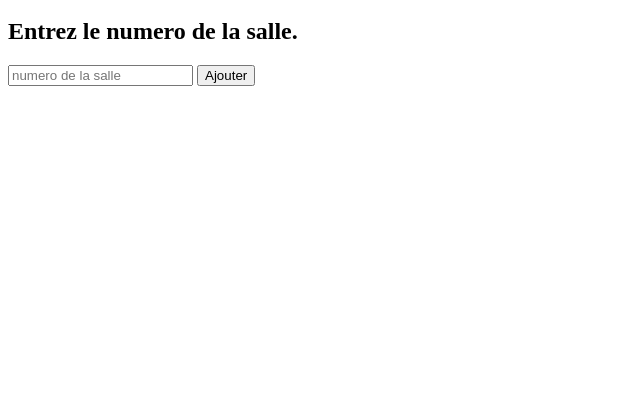
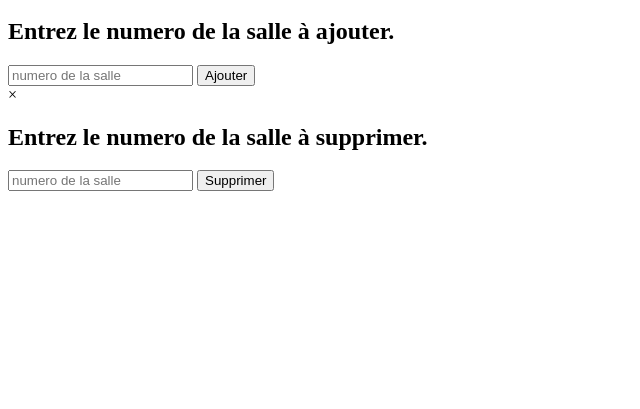
Before and after one commit to Boreke/APP_Info_E-GLE, a PHP site: template Code/app/views/cinemasalle.php in a window 1280 px wide. Shown: the part 391-800 px from the top of the page, without its empty margins (0-640 px from the left). Run offline with PHP 8.4, Linux system fonts and the light colour scheme; the template is opened without the code that fills it, so the values that code supplies are empty; some libraries are stand-ins or nearby versions.

Commit message:
added popup and del button for cinemasalle

```diff
--- a/Code/app/views/cinemasalle.php
+++ b/Code/app/views/cinemasalle.php
@@ -1,6 +1,5 @@
 <!DOCTYPE html>
 <html lang="en">
-
     <body>
     <?php
         require "../app/controllers/header.php";
@@ -13,15 +12,16 @@
             </div>
             <div class="ajouter_salle">
                 <h1>Ajouter une salle</h1>
-                <a onclick="openPopup()" id="popup11" > <img src="<?=ASSETS?>img/Addplus.png" alt="Bouton Add" class="add_btn"></a>
+                <a onclick="openAddPopup()" id="popup11" > <img src="<?=ASSETS?>img/Addplus.png" alt="Bouton Add" class="add_btn"></a>
+                <a onclick="openDelPopup()" id="popup11" > <img src="<?=ASSETS?>img/Addminus.png" alt="Bouton Del" class="del_btn"></a>
                 <?php if (!empty($_SESSION["error_message"])) : ?>
                     <div class="error-message"><?php echo $_SESSION["error_message"]; ?></div>
                 <?php endif; ?>
-                    <div id="popup" class="popup">
+                <div id="addPopup" class="addPopup">
                     <div class="popup-content">
                         <div class="haut">
-                                <a class="close" onclick="closePopup()">&times;</a>
-                                <h1>Entrez le numero de la salle.</h1>
+                            <a class="close" onclick="closeAddPopup()">&times;</a>
+                            <h1>Entrez le numero de la salle à ajouter.</h1>
 
                         </div>
                         <form class="form_salle" id="form_salle" method="post" >
@@ -31,10 +31,24 @@
                         </form>
 
                     </div>
-                <script src="<?=ASSETS?>js/planningSeanceGas.js"></script>
+                </div>
+                <div id="delPopup" class="delPopup">
+                    <div class="popup-content">
+                        <div class="haut">
+                            <a class="close" onclick="closeDelPopup()">&times;</a>
+                            <h1>Entrez le numero de la salle à supprimer.</h1>
 
                         </div>
+                        <form class="form_salle" id="form_salle" method="post" >
+                            <input type="number" placeholder="numero de la salle" class="numero_salle_del" id="numero_salle_del" name="numero_salle_del">
 
+                            <button type="submit" class="button-del">Supprimer</button>
+                        </form>
+
+                    </div>
+                </div>
+
+            </div>
         </section>
     </body>
     <?= $this->view("footer")?>
```
Also changed, not shown: Code/public/assets/css/cinemasalle.css, Code/public/assets/img/Addminus.png (added), Code/public/assets/js/cinemasalle.js. Lines whose indentation alone changed are shown as unchanged.
